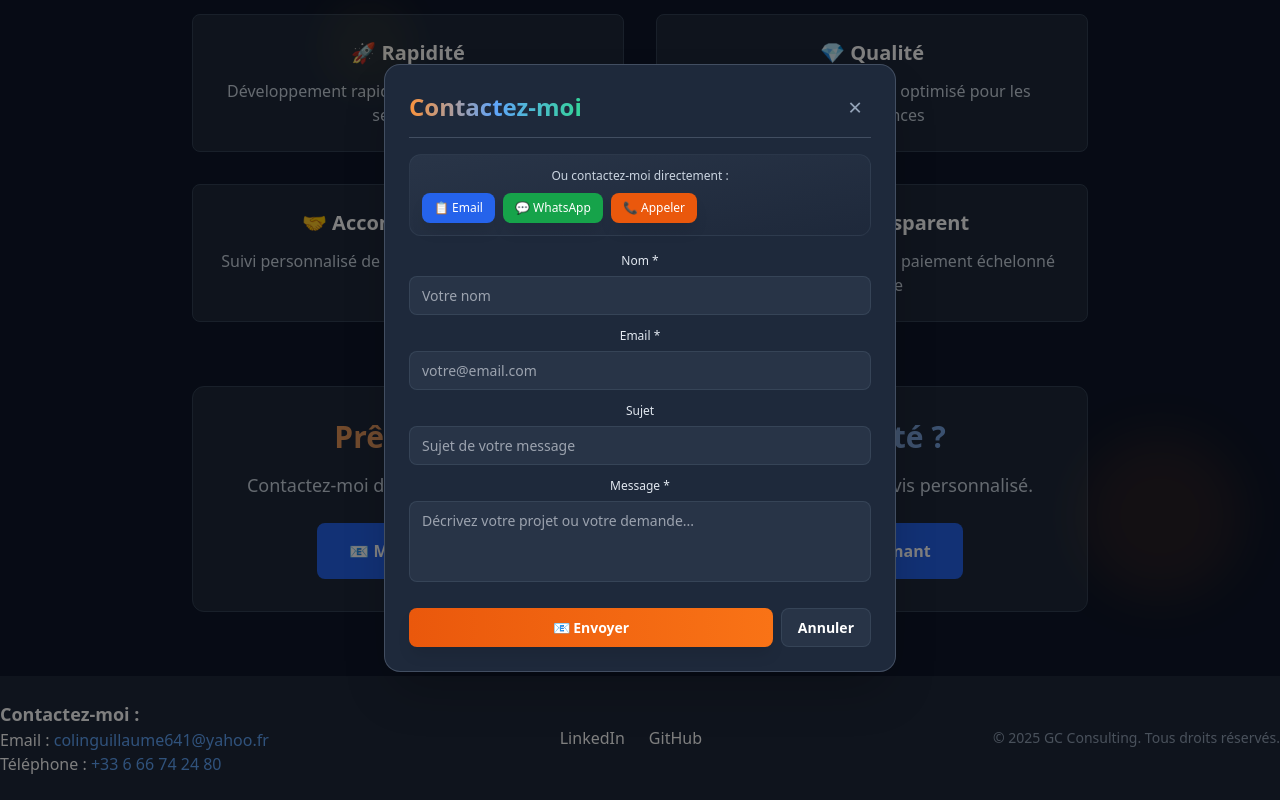
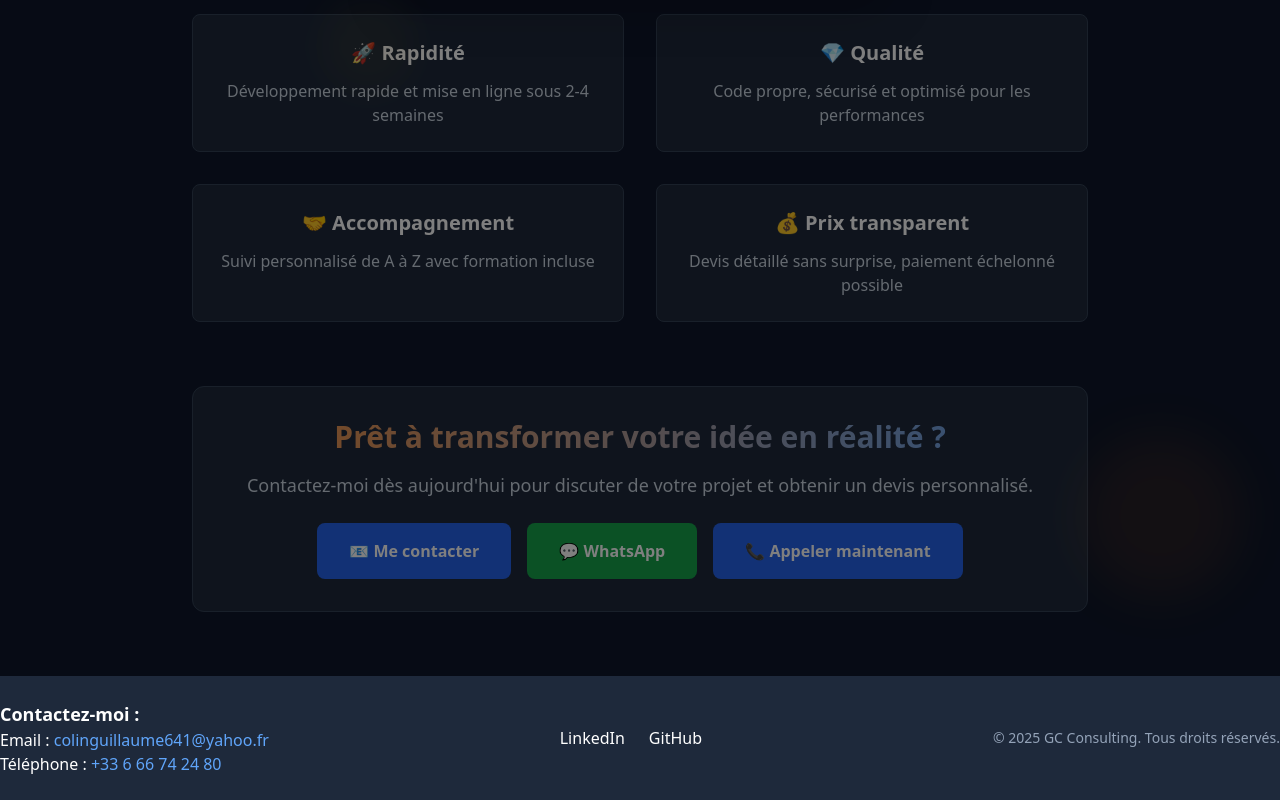
Before and after one commit to Bledichef/PortFolio, a React (Create React App) app: page / in a window 1280 px wide. Both pictures are taken after a click on the button "📧 Me contacter". Built offline with nearby package versions, Linux system fonts and the light colour scheme.

Commit message:
Update ContactModal positioning from fixed to absolute for improved layout consistency. This change enhances the modal's behavior within the viewport, aligning with recent styling adjustments.

```diff
--- a/src/components/ContactModal.jsx
+++ b/src/components/ContactModal.jsx
@@ -77,7 +77,7 @@ function ContactModal({ isOpen, onClose }) {
 
   return (
     <div style={{
-      position: 'fixed',
+      position: 'absolute',
       top: 0,
       left: 0,
       right: 0,
```
